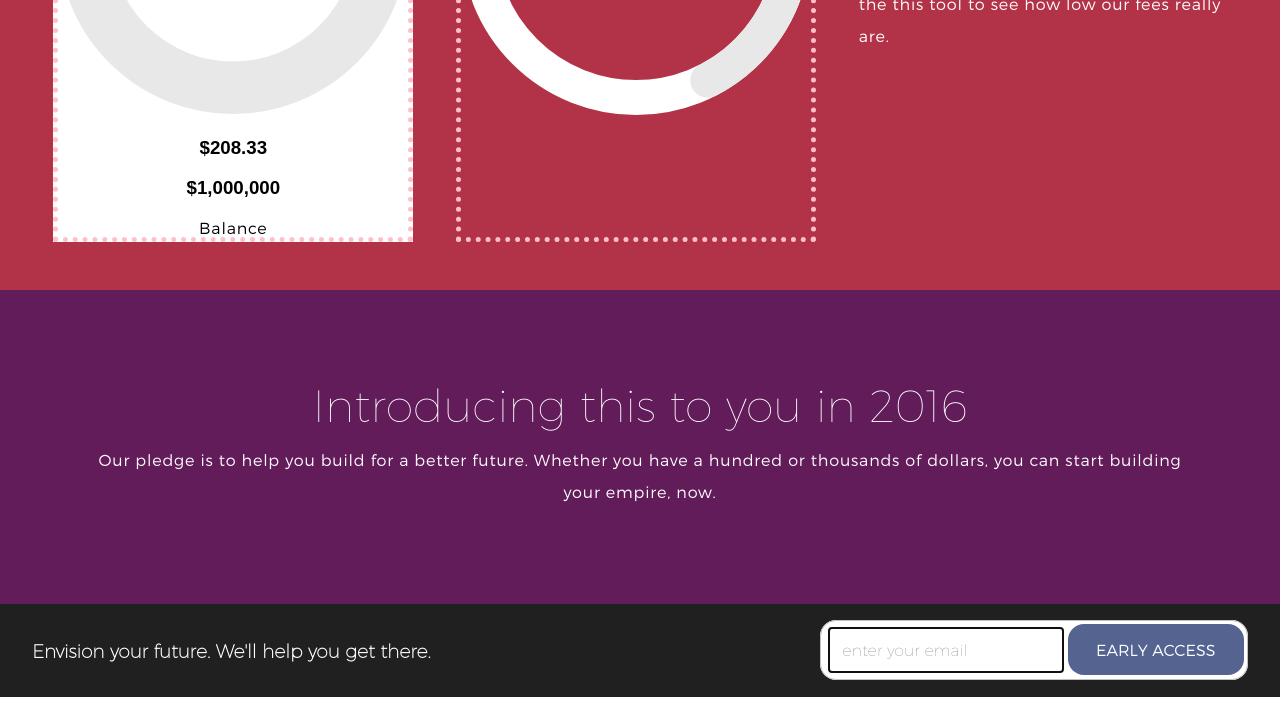
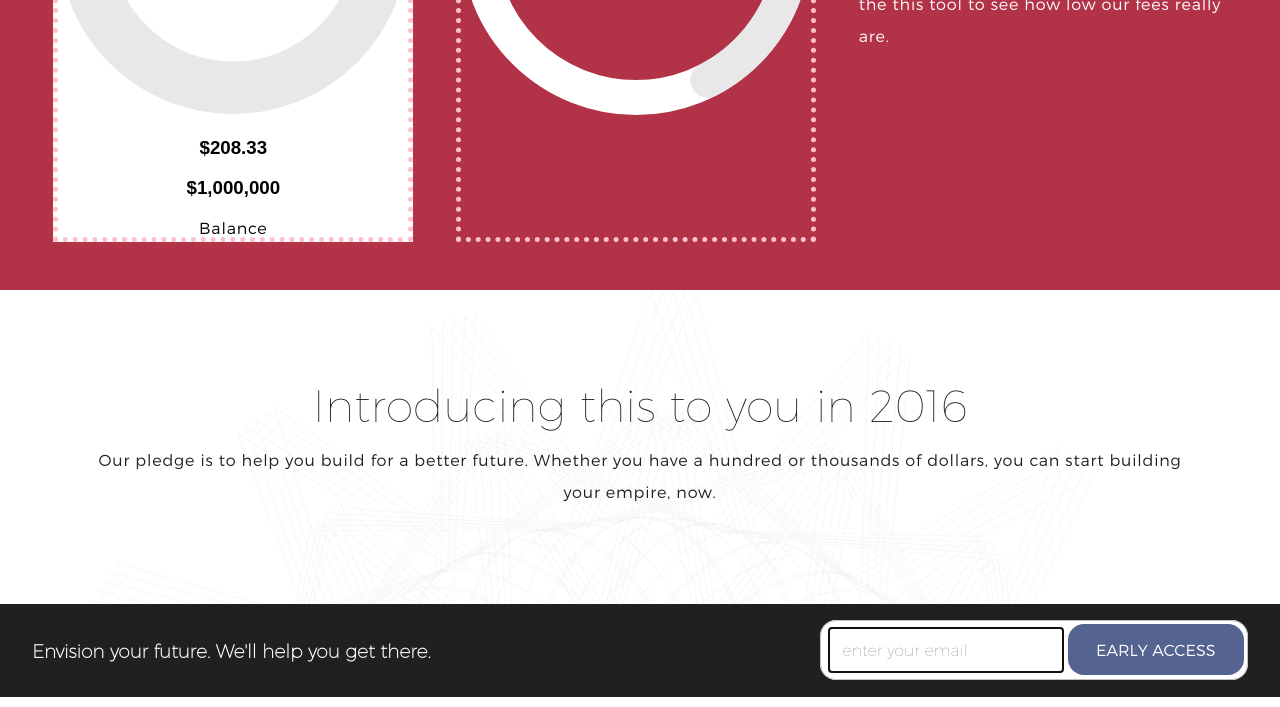
Before and after one commit to toalina/blaakadvisor-design1, a website: page src/index.html in a window 1280 px wide. Shown: the part 2058-2765 px from the top of the page. Drawn offline with nearby package versions, Linux system fonts and the light colour scheme; files that its build step writes are made by us from their sources; files whose address does not match are found by name.

Commit message:
Change colors in coming soon section and add guilloche

```diff
--- a/src/sass/components/_soon.scss
+++ b/src/sass/components/_soon.scss
@@ -1,7 +1,8 @@
 .coming-soon-wrapper {
   text-align: center;
-  background: $color-accent;
-  color: $color-text-light;
+  background: url(../assets/guilloche.svg) no-repeat center top $color-primary;
+  background-size: cover;
+  color: $color-text-dark;
   padding: 3em 2em;
   h2 {
     font-size: $size-xlg;
```
Also changed, not shown: public/assets/guilloche.svg (added), public/css/main.css.
